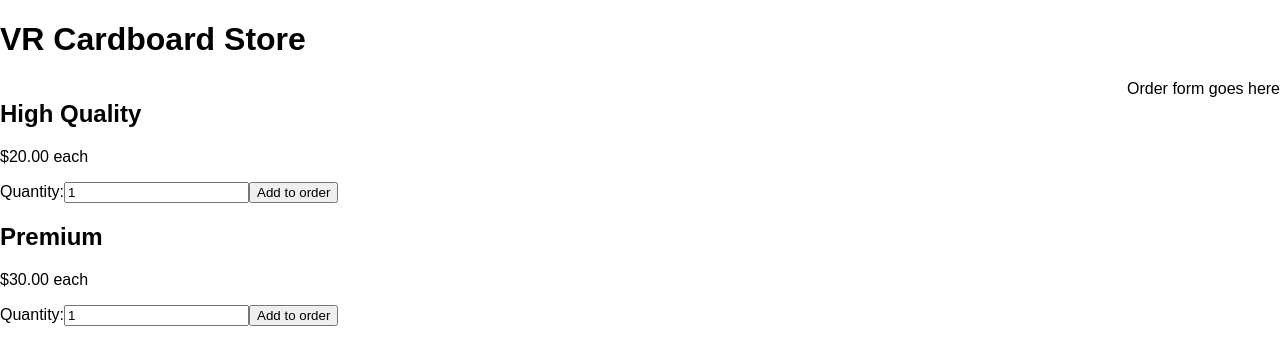
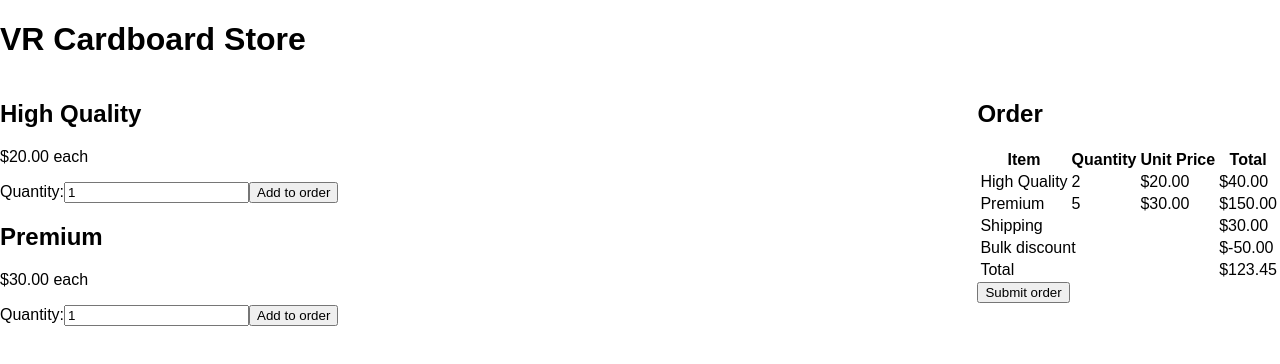
Before and after one commit to tomdalling/vr_cardboard, a React (Create React App) app in the folder frontend/: page / in a window 1280 px wide. Shown: the top 364 px of the page. Built offline with nearby package versions, Linux system fonts and the light colour scheme.

Commit message:
frontend: order functionality working

```diff
--- a/frontend/src/App.js
+++ b/frontend/src/App.js
@@ -9,6 +9,7 @@ class App extends Component {
       products: null,
     }
     this.fetchProducts()
+    this.fetchOrder()
   }
 
   fetchProducts() {
@@ -21,9 +22,39 @@ class App extends Component {
     }, 500)
   }
 
+  fetchOrder() {
+    //TODO: proper backend fetch
+    setTimeout(() => {
+      this.setState({ order: {
+        items: [
+          {
+            quantity: 2,
+            product: { id: 100, title: "High Quality", price: 2000 },
+          }, {
+            quantity: 5,
+            product: { id: 200, title: "Premium", price: 3000 },
+          },
+        ],
+        adjustments: [
+          { description: "Shipping", amount: 3000 },
+          { description: "Bulk discount", amount: -5000 },
+        ],
+        total: 12345,
+        dirty: false,
+      } })
+    }, 500)
+  }
+
   handleAddToOrder = (product, quantity) => {
     //TODO: here
-    console.log(product, quantity)
+    console.log("Add to order:", product, quantity)
+    this.setState({ order: {...this.state.order, dirty: true} })
+    this.fetchOrder()
+  }
+
+  handleOrderSubmit = () => {
+    //TODO: here
+    console.log("Submit order:", this.state.order)
   }
 
   render() {
@@ -37,7 +68,10 @@ class App extends Component {
             />
         </div>
         <div style={{ float: 'right' }}>
-          <Order order={this.state.order} />
+          <Order
+            order={this.state.order}
+            onSubmit={this.handleOrderSubmit}
+            />
         </div>
       </div>
     )
@@ -117,12 +151,79 @@ class Product extends Component {
 
 class Order extends Component {
   render() {
+    const order = this.props.order
+
+    if(!order) {
+      return <div>Loading order...</div>
+    }
+
+    const items = order.items.map(i =>
+      <OrderItem item={i} key={i.product.id} />
+    )
+    const adjustments = order.adjustments.map(adj =>
+      <Adjustment
+        description={adj.description}
+        amount={adj.amount}
+        key={adj.description}
+        />
+    )
+    const total = <Adjustment description="Total" amount={order.total} key="Total"/>
+
     return (
-      <form>
-        Order form goes here
+      <form onSubmit={this.props.onSubmit}>
+        <h2>Order</h2>
+        { order.items.length === 0 ? (
+          <p>No items yet</p>
+        ) : (
+          <div>
+            <table>
+              <thead>
+                <tr>
+                  <th>Item</th>
+                  <th>Quantity</th>
+                  <th>Unit Price</th>
+                  <th>Total</th>
+                </tr>
+              </thead>
+              <tbody>
+                { items }
+                { order.dirty ? (
+                  <tr><td colSpan="4">Updating order...</td></tr>
+                ) : (
+                  [...adjustments, total]
+                ) }
+              </tbody>
+            </table>
+            { !order.dirty && <input type="submit" value="Submit order" /> }
+          </div>
+        ) }
       </form>
     )
   }
+}
+
+class OrderItem extends Component {
+  render() {
+    const item = this.props.item
+
+    return (
+      <tr>
+        <td>{item.product.title}</td>
+        <td>{item.quantity}</td>
+        <td>{formatCurrency(item.product.price)}</td>
+        <td>{formatCurrency(item.product.price * item.quantity)}</td>
+      </tr>
+    )
+  }
+}
+
+function Adjustment(props) {
+  return (
+    <tr>
+      <td colSpan="3">{ props.description }</td>
+      <td>{ formatCurrency(props.amount) }</td>
+    </tr>
+  )
 }
 
 function formatCurrency(cents) {
```
